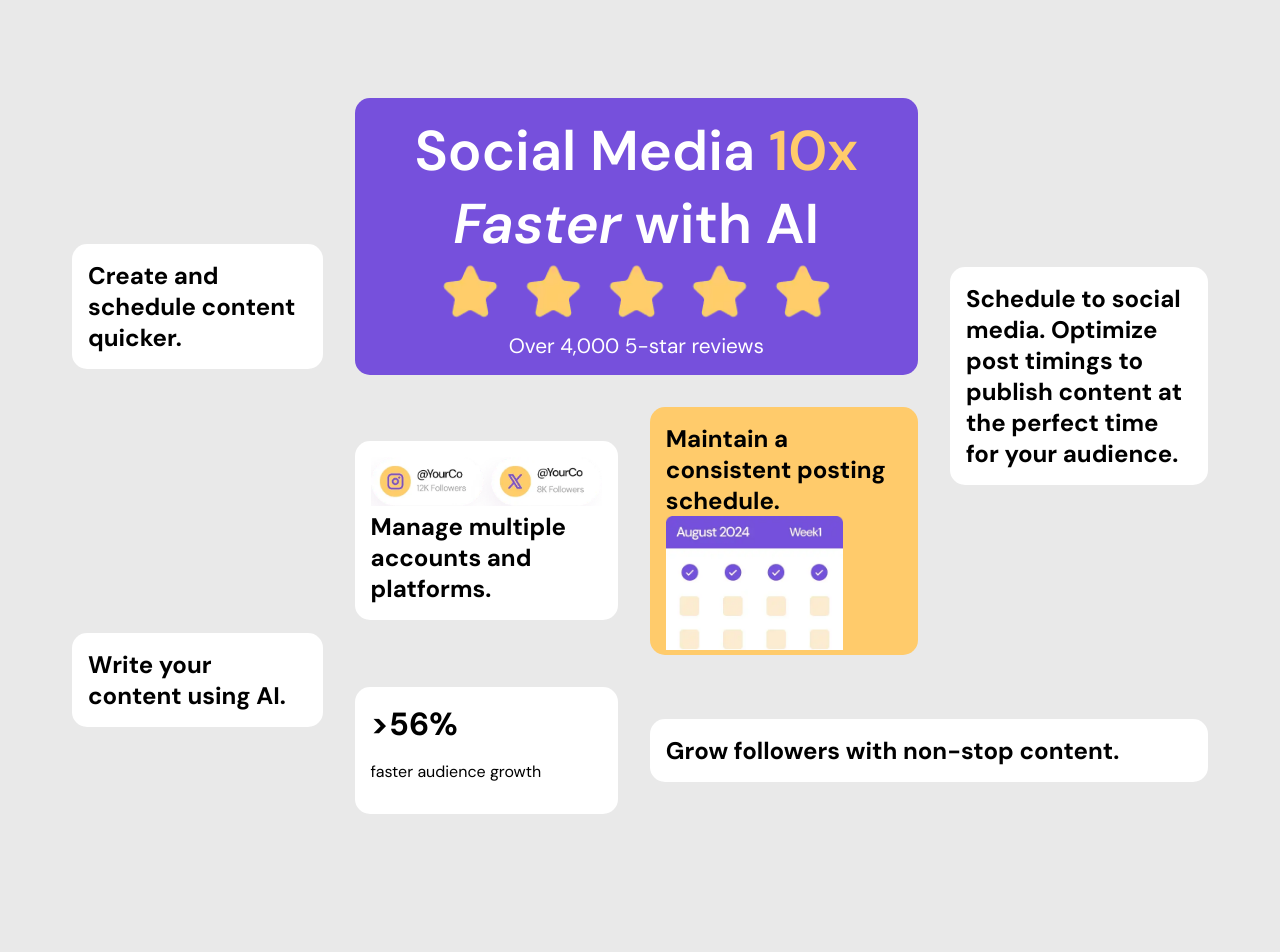
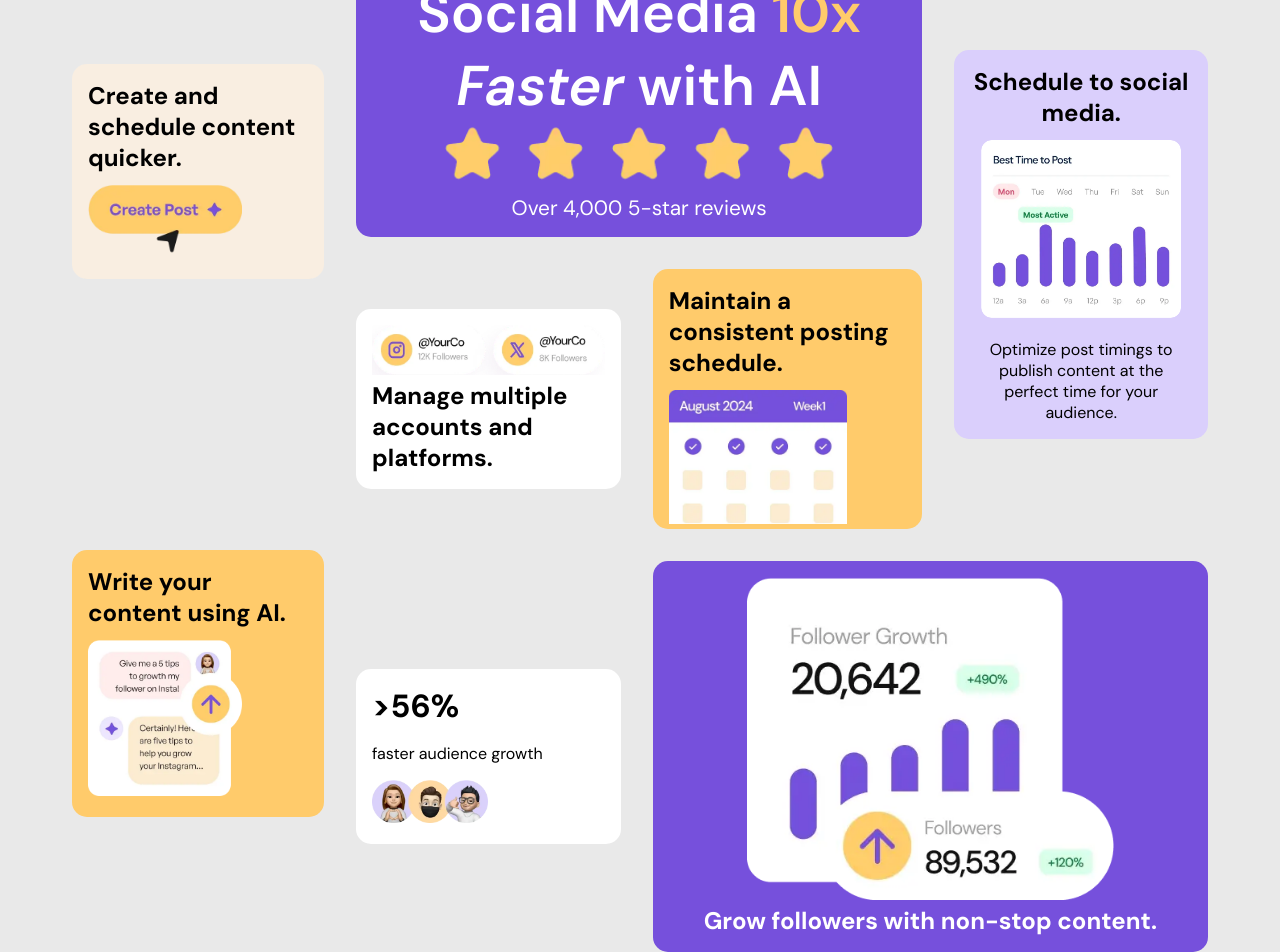
Before and after one commit to yahiasanji/bento-grid, a plain HTML site: page index.html in a window 1280 px wide. Before the commit the page ends 912 px from the top, so only its background shows below. Drawn offline with Linux system fonts and the light colour scheme.

Commit message:
desktop unfinished

```diff
--- a/index.html
+++ b/index.html
@@ -48,18 +48,29 @@
         <img src="assets/images/illustration-consistent-schedule.webp" alt="" />
       </div>
       <div class="card c4">
-        <h2>
-          Schedule to social media. Optimize post timings to publish content at
-          the perfect time for your audience.
-        </h2>
+        <h2>Schedule to social media.</h2>
+        <img src="assets/images/illustration-schedule-posts.webp" alt="" />
+        <p></p>
+        Optimize post timings to publish content at the perfect time for your
+        audience.
       </div>
-      <div class="card c5"><h2>Grow followers with non-stop content.</h2></div>
+      <div class="card c5">
+        <img src="assets/images/illustration-grow-followers.webp" alt="" />
+        <h2>Grow followers with non-stop content.</h2>
+      </div>
       <div class="card c6">
         <h1>>56%</h1>
         <p>faster audience growth</p>
+        <img src="assets/images/illustration-audience-growth.webp" alt="" />
       </div>
-      <div class="card c7"><h2>Create and schedule content quicker.</h2></div>
-      <div class="card c8"><h2>Write your content using AI.</h2></div>
+      <div class="card c7">
+        <h2>Create and schedule content quicker.</h2>
+        <img src="assets/images/illustration-create-post.webp" alt="" />
+      </div>
+      <div class="card c8">
+        <h2>Write your content using AI.</h2>
+        <img src="assets/images/illustration-ai-content.webp" alt="" />
+      </div>
     </div>
   </body>
 </html>
--- a/style.css
+++ b/style.css
@@ -26,7 +26,6 @@ h2 {
 
     height: 100vh;
     grid-template-areas:
-      "seven one one four"
       "seven one one four"
       "seven two three four"
       "eight two three four"
@@ -72,6 +71,9 @@ h2 {
   background-color: hsl(39, 100%, 71%);
   padding: 1em 1em 0 1em;
   grid-area: three;
+  h2 {
+    margin-bottom: 0.5em;
+  }
   img {
     width: 75%;
     margin: 0;
@@ -79,16 +81,51 @@ h2 {
 }
 .c4 {
   grid-area: four;
+  background-color: hsl(254, 88%, 90%);
+  text-align: center;
+  h2 {
+    margin-bottom: 0.5em;
+  }
+  img {
+    width: 90%;
+    border-radius: 10px;
+  }
 }
 .c5 {
   grid-area: five;
+  color: white;
+  background-color: hsl(256, 67%, 59%);
+  text-align: center;
+  h2 {
+    font-size: 1.5em;
+  }
+  img {
+    width: 70%;
+  }
 }
 .c6 {
   grid-area: six;
+  img {
+    width: 50%;
+  }
 }
 .c7 {
   grid-area: seven;
+  background-color: hsl(31, 66%, 93%);
+  h2 {
+    margin-bottom: 0.5em;
+  }
+  img {
+    width: 70%;
+  }
 }
 .c8 {
+  background-color: hsl(39, 100%, 71%);
   grid-area: eight;
+  h2 {
+    margin-bottom: 0.5em;
+  }
+  img {
+    width: 70%;
+  }
 }
```
